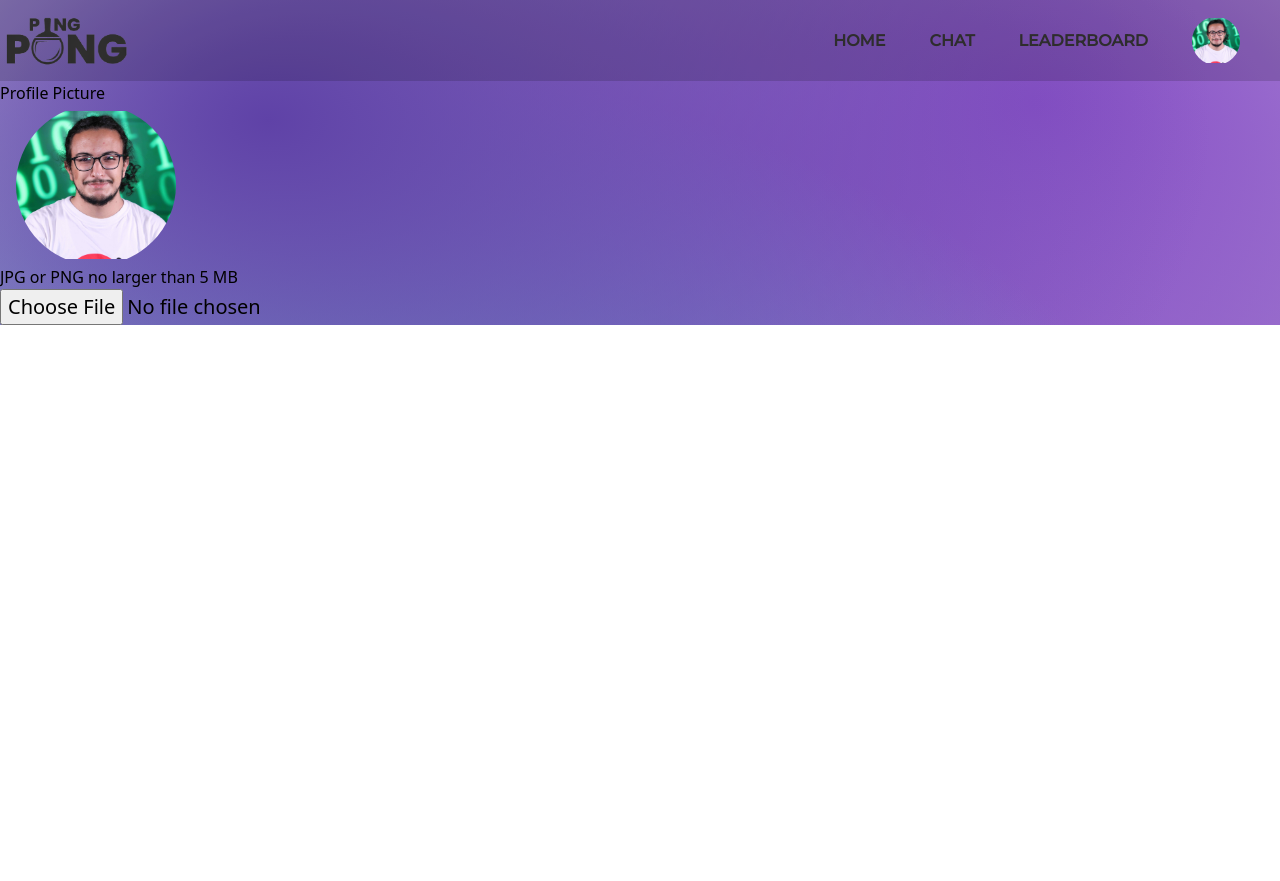
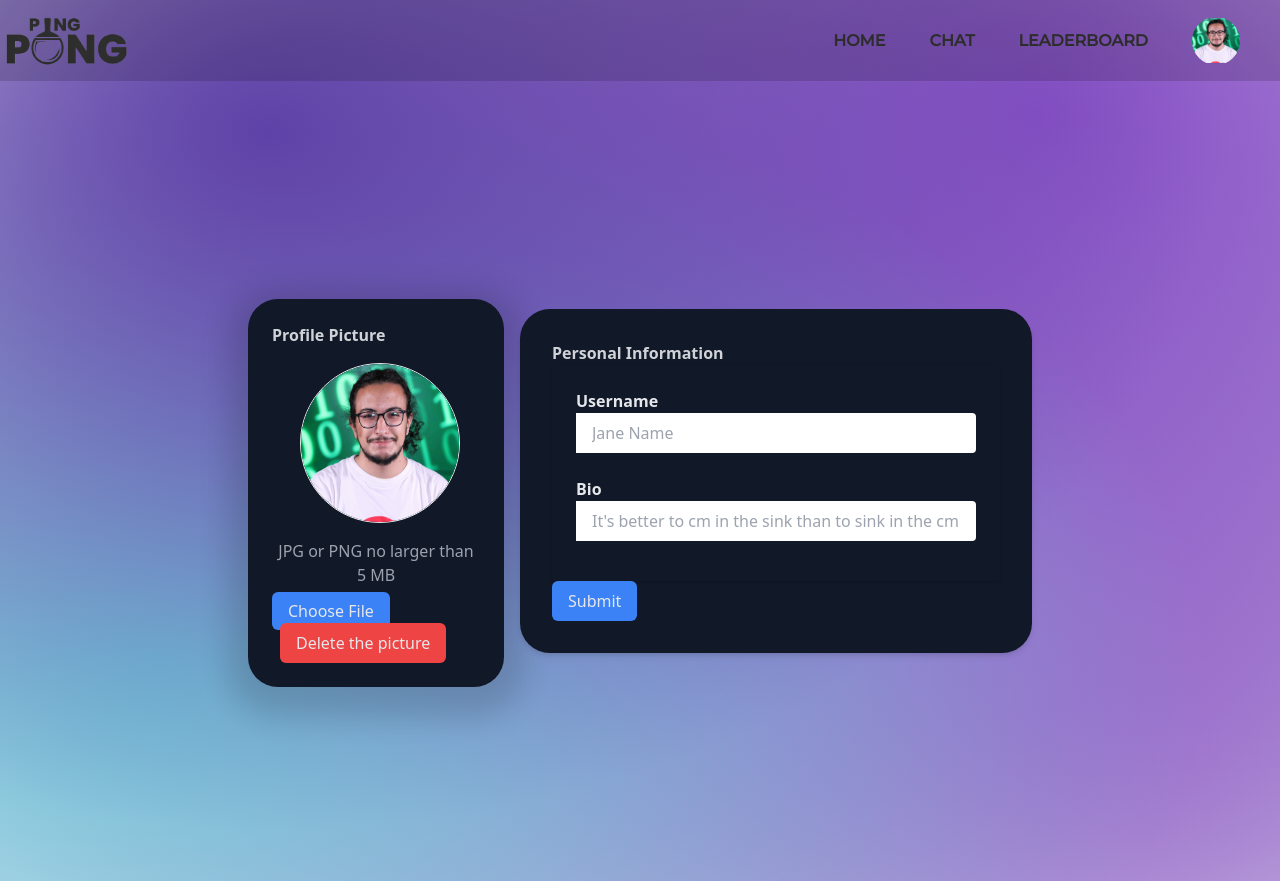
Before and after one commit to ZakNyx/ft_transcendence, a React (Vite) app: page /settings in a window 1280 px wide. Before the commit the page ends 800 px from the top, so only its background shows below. Built offline with nearby package versions, Linux system fonts and the light colour scheme.

Commit message:
Added Settings

```diff
--- a/src/components/SettingForm.tsx
+++ b/src/components/SettingForm.tsx
@@ -1,17 +1,82 @@
+import React from "react";
+
 export default function SettingForm() {
   return (
-    <div className="">
-      <div className="">
-        <span>Profile Picture</span>
-        <img
-          src="../../public/images/zihirri.jpg"
-          alt="profile image"
-          className="w-16 h-16 sm:w-24 sm:h-24 lg:w-40 lg:h-40 object-contain rounded-full mr-3 sm:mr-4 lg:mr-6 ml-1 sm:ml-2 lg:ml-4"
-        />
-        <span>JPG or PNG no larger than 5 MB</span>
-        <div>
-          <input type="file" id="profilepic" className="text-xl" />
+    <div className="flex flex-col lg:flex-row justify-center items-center h-screen space-y-6 lg:space-y-0">
+      <div className="lg:w-1/5 bg-gray-900 rounded-[30px] p-6 mt-6 shadow-[0px_10px_30px_20px_#00000024]">
+        <span className="font-semibold text-gray-200 pt-4 opacity-90">
+          Profile Picture
+        </span>
+        <div className="w-full p-4 mx-2 flex justify-center">
+          <img
+            src="../../public/images/zihirri.jpg"
+            alt="profile image"
+            className="items-center border w-16 h-16 sm:w-24 sm:h-24 lg:w-40 lg:h-40 rounded-full mr-3 sm:mr-4 lg:mr-6 ml-1 sm:ml-2 lg:ml-4"
+          />
         </div>
+        <div className="text-center mb-3">
+          <span className="text-gray-400">JPG or PNG no larger than 5 MB</span>
+        </div>
+        <div className="">
+          <input type="file" id="profilepic" hidden />
+          <label
+            htmlFor="profilepic"
+            className="bg-blue-500 text-gray-200 rounded-md px-4 py-2 cursor-pointer hover:bg-blue-600 transition"
+          >
+            Choose File
+          </label>
+          <button
+            type="button"
+            id="deletepic"
+            className="bg-red-500 hover:bg-red-600 text-gray-200 cursor-pointer rounded-md px-4 py-2 ml-2 transition"
+          >
+            Delete the picture
+          </button>
+        </div>
+      </div>
+      <div className="lg:w-2/5 p-8 rounded-[30px] bg-gray-900 lg:ml-4 shadow-md">
+        <span className="font-semibold text-gray-200 pt-4 opacity-90">
+          Personal Information
+        </span>
+        <div className="rounded shadow p-6">
+          <div className="pb-6">
+            <label
+              htmlFor="username"
+              className="font-semibold text-gray-200 pb-1"
+            >
+              Username
+            </label>
+            <div className="flex">
+              <input
+                id="username"
+                className="border-1 rounded-r px-4 py-2 w-full"
+                type="text"
+                placeholder="Jane Name"
+              />
+            </div>
+          </div>
+          <div className="pb-4">
+            <label
+              htmlFor="about"
+              className="font-semibold text-gray-200 pb-1"
+            >
+              Bio
+            </label>
+            <input
+              id="bio"
+              className="border-1 rounded-r px-4 py-2 w-full"
+              type="email"
+              placeholder="It's better to cm in the sink than to sink in the cm"
+            />
+          </div>
+        </div>
+        <button
+          type="submit"
+          id="submit"
+          className="bg-blue-500 text-gray-200 rounded-md px-4 py-2 cursor-pointer hover:bg-blue-600 transition"
+        >
+          Submit
+        </button>
       </div>
     </div>
   );
--- a/src/index.css
+++ b/src/index.css
@@ -1,6 +1,14 @@
 @tailwind base;
 @tailwind components;
 @tailwind utilities;
+
+
+.background-gray {
+
+  --tw-bg-opacity: 1;
+  background-color: rgb(31 41 55/var(--tw-bg-opacity));
+
+}
 
 .custom-gradient {
   background-image: linear-gradient(to bottom,
```
